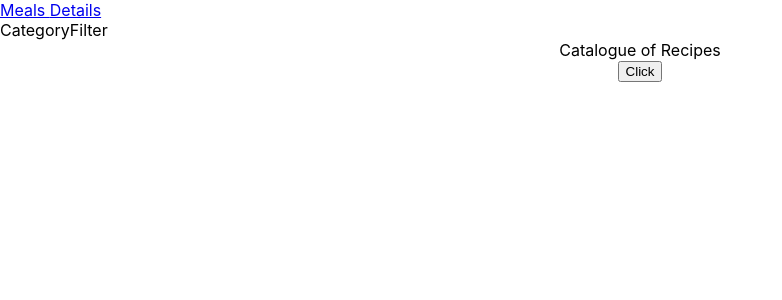
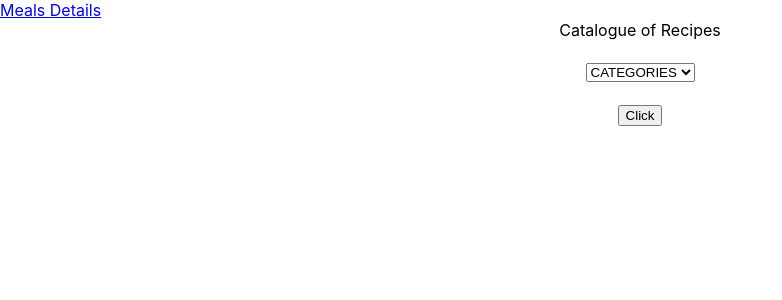
Before and after one commit to Georjane/redux-recipes-catalogue, a React (Create React App) app: page / in a window 1280 px wide. Shown: the top 300 px of the page, without its empty margins (0-782 px from the left). Built offline with nearby package versions, Linux system fonts and the light colour scheme.

Commit message:
filter the data retrieved from the API using a Filter stateless component

```diff
--- a/src/actions/index.js
+++ b/src/actions/index.js
@@ -1,4 +1,4 @@
-const LIST_MEALS = () => ({
+export const LIST_MEALS = () => ({
   type: 'LIST_MEALS',
   meta: {
     type: 'api',
@@ -6,4 +6,7 @@ const LIST_MEALS = () => ({
   },
 });
 
-export default LIST_MEALS();
+export const CHANGE_FILTER = (filter) => ({
+  type: 'CHANGE_FILTER',
+  payload: filter,
+});
--- a/src/components/App.js
+++ b/src/components/App.js
@@ -1,12 +1,11 @@
 import '../App.css';
-import { Link } from 'react-router-dom';
 import MealList from '../containers/MealList';
 
 function App() {
   return (
     <div className="App">
       Catalogue of Recipes
-      <Link to="/details"><MealList /></Link>
+      <MealList />
     </div>
   );
 }
--- a/src/components/CategoryFilter.js
+++ b/src/components/CategoryFilter.js
@@ -1,9 +1,34 @@
-function CategoryFilter() {
+import React from 'react';
+import PropTypes from 'prop-types';
+
+function CategoryFilter(props) {
+  const { handleFilterChange } = props;
+  console.log(props);
+  const categories = ['CATEGORIES', 'All', 'Starter', 'Vegan', 'Breakfast'];
+
+  const handleFilter = (e) => {
+    const newFilter = e.target.value;
+    handleFilterChange(newFilter);
+  };
+
   return (
-    <div className="CategoryFilter">
-      CategoryFilter
+    <div className="filtercat">
+      <h4>
+        <select
+          className="form-control"
+          id="filter"
+          onChange={handleFilter}
+        >
+          { categories.map((category) => <option key={category}>{category}</option>)}
+        </select>
+      </h4>
     </div>
+
   );
 }
 
+CategoryFilter.propTypes = {
+  handleFilterChange: PropTypes.func.isRequired,
+};
+
 export default CategoryFilter;
--- a/src/components/Navbar.js
+++ b/src/components/Navbar.js
@@ -1,5 +1,5 @@
 import { Link } from 'react-router-dom';
-import CategoryFilter from './CategoryFilter';
+// import CategoryFilter from './CategoryFilter';
 
 function Navbar() {
   return (
@@ -7,7 +7,7 @@ function Navbar() {
       <div>
         <Link to="/">Meals </Link>
         <Link to="/details">Details</Link>
-        <CategoryFilter />
+        {/* <CategoryFilter /> */}
       </div>
     </div>
   );
--- a/src/containers/MealList.js
+++ b/src/containers/MealList.js
@@ -1,42 +1,57 @@
 import { connect } from 'react-redux';
 import PropTypes from 'prop-types';
+import { Link } from 'react-router-dom';
 import Meal from '../components/Meal';
-import LIST_MEALS from '../actions/index';
+import { LIST_MEALS, CHANGE_FILTER } from '../actions/index';
+import CategoryFilter from '../components/CategoryFilter';
 
 function MealList(props) {
   const { mealsInfo } = props;
-  const { meals } = mealsInfo;
+  const { meals, filter } = mealsInfo;
   console.log(props);
   console.log(meals);
+  console.log(filter);
 
-  const handleFilterChange = (e) => {
+  const listMeals = (e) => {
     e.preventDefault();
     const { LIST_MEALS } = props;
     LIST_MEALS();
   };
 
+  const handleFilterChange = (newFilter) => {
+    console.log(newFilter);
+    const { CHANGE_FILTER } = props;
+    CHANGE_FILTER(newFilter);
+  };
+
   const allMeals = [];
+  const filteredmeals = [];
+
   meals.forEach((meal) => {
-    // if (Object.keys(meal)[0] === 'Breakfast') {
-    //   console.log(meal.Breakfast);
-    //   (meal.Breakfast).forEach((element) => {
-    //     console.log(element);
-    //   });
-    // }
-    (Object.values(meal)).forEach((element) => {
-      element.forEach((i) => {
-        allMeals.push(i);
+    if (Object.keys(meal)[0] === filter) {
+      (meal[filter]).forEach((element) => {
+        filteredmeals.push(element);
       });
-    });
+    } else if (filter === 'All' || filter === 'CATEGORIES') {
+      (Object.values(meal)).forEach((element) => {
+        element.forEach((i) => {
+          filteredmeals.push(i);
+        });
+      });
+    }
   });
+  // const filteredmeals = meals.filter(filterByCategory);
+  console.log(filteredmeals);
+  console.log(allMeals);
 
   return (
     <div>
-      <button type="button" onClick={handleFilterChange}>Click</button>
+      <CategoryFilter handleFilterChange={handleFilterChange} />
+      <button type="button" onClick={listMeals}>Click</button>
       <table>
         <tbody>
-          {allMeals.map((meal) => (
-            <Meal meal={meal} key={meal} />
+          {filteredmeals.map((meal) => (
+            <Link to="/details" key={meal}><Meal meal={meal} key={meal} /></Link>
           ))}
         </tbody>
       </table>
@@ -47,6 +62,7 @@ function MealList(props) {
 MealList.propTypes = {
   mealsInfo: PropTypes.objectOf(PropTypes.any).isRequired,
   LIST_MEALS: PropTypes.func.isRequired,
+  CHANGE_FILTER: PropTypes.func.isRequired,
 };
 
 const mapStateToProps = (state) => ({
@@ -55,8 +71,8 @@ const mapStateToProps = (state) => ({
 
 const mapDispatchToProps = (dispatch) => ({
   // REMOVE_BOOK: (book) => { dispatch(REMOVE_BOOK(book)); },
-  // CHANGE_FILTER: (filter) => { dispatch(CHANGE_FILTER(filter)); },
-  LIST_MEALS: () => { dispatch(LIST_MEALS); },
+  CHANGE_FILTER: (filter) => { dispatch(CHANGE_FILTER(filter)); },
+  LIST_MEALS: () => { dispatch(LIST_MEALS()); },
 });
 
 export default connect(mapStateToProps, mapDispatchToProps)(MealList);
--- a/src/reducers/filter.js
+++ b/src/reducers/filter.js
@@ -10,6 +10,10 @@ const filterReducer = (state = initialState, action) => {
       const newState = { ...state, meals: [...state.meals, ...action.payload] };
       return newState;
     }
+    case 'CHANGE_FILTER':
+      console.log('yes this is me filter reducer');
+      console.log(action.payload);
+      return { ...state, filter: action.payload };
     default:
       return state;
   }
--- a/try.js
+++ /dev/null
@@ -1,6 +0,0 @@
-let store = {}
-store['meals'] = []
-let subhash = {}
-subhash['cat1'] = ['meal1', 'meal2']
-store['meals'].push(subhash)
-console.log(store);
```
